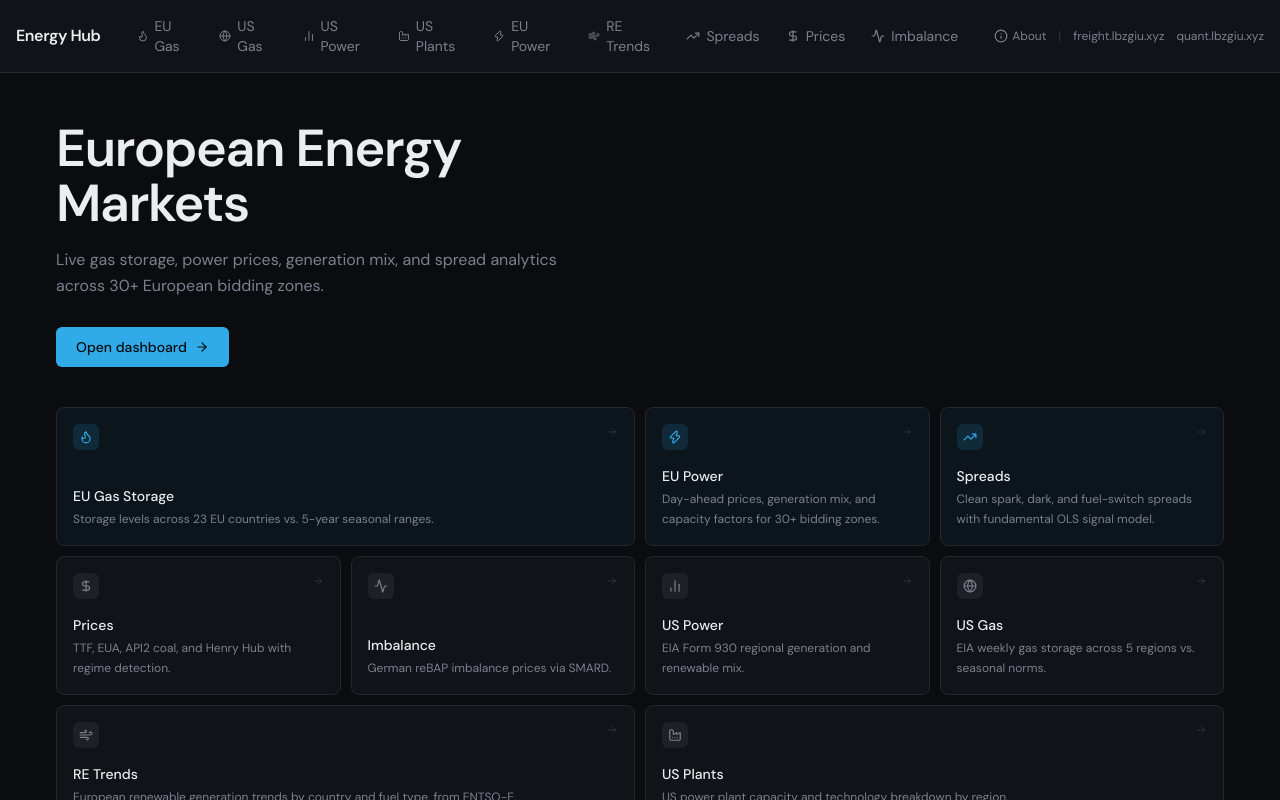
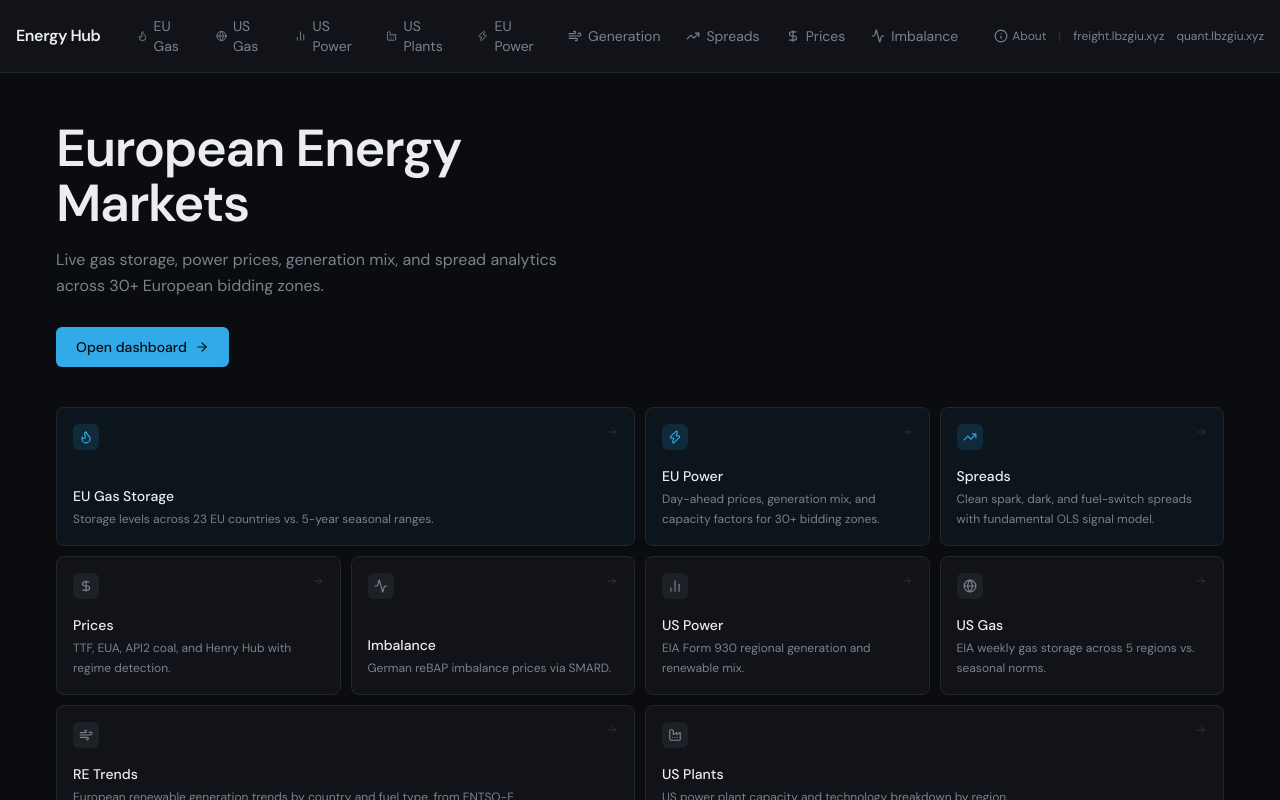
Before and after one commit to IrishRugbyman/european-energy-hub, a React (Vite) app in the folder frontend/: page / in a window 1280 px wide. Built offline with nearby package versions, Linux system fonts and the light colour scheme.

Commit message:
Rename nav tab RE Trends -> Generation; add overflow-x-auto to nav

```diff
--- a/frontend/src/routes/__root.tsx
+++ b/frontend/src/routes/__root.tsx
@@ -12,7 +12,7 @@ const NAV = [
   { to: '/us-power',   label: 'US Power',   icon: BarChart2,  enabled: true },
   { to: '/us-plants',  label: 'US Plants',  icon: Factory,    enabled: true },
   { to: '/power',      label: 'EU Power',   icon: Zap,        enabled: true },
-  { to: '/generation', label: 'RE Trends',  icon: Wind,       enabled: true },
+  { to: '/generation', label: 'Generation', icon: Wind,       enabled: true },
   { to: '/spreads',    label: 'Spreads',    icon: TrendingUp, enabled: true },
   { to: '/prices',     label: 'Prices',     icon: DollarSign, enabled: true },
   { to: '/imbalance',  label: 'Imbalance',  icon: Activity,   enabled: true },
@@ -27,7 +27,7 @@ function Root() {
         <Link to="/" className="font-semibold text-base text-foreground hover:text-primary transition-colors tracking-tight shrink-0">
           Energy Hub
         </Link>
-        <nav className="flex items-center gap-0.5">
+        <nav className="flex items-center gap-0.5 overflow-x-auto scrollbar-none">
           {NAV.map(({ to, label, icon: Icon, enabled }) =>
             enabled ? (
               <Link
```
